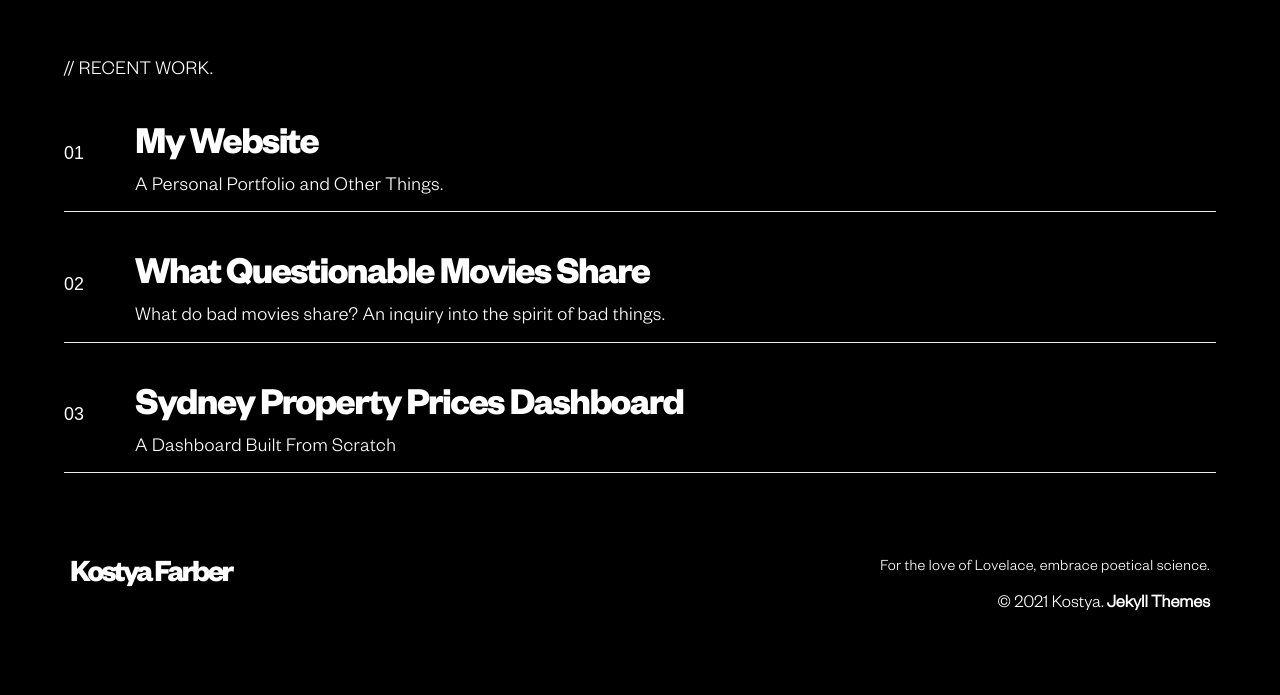
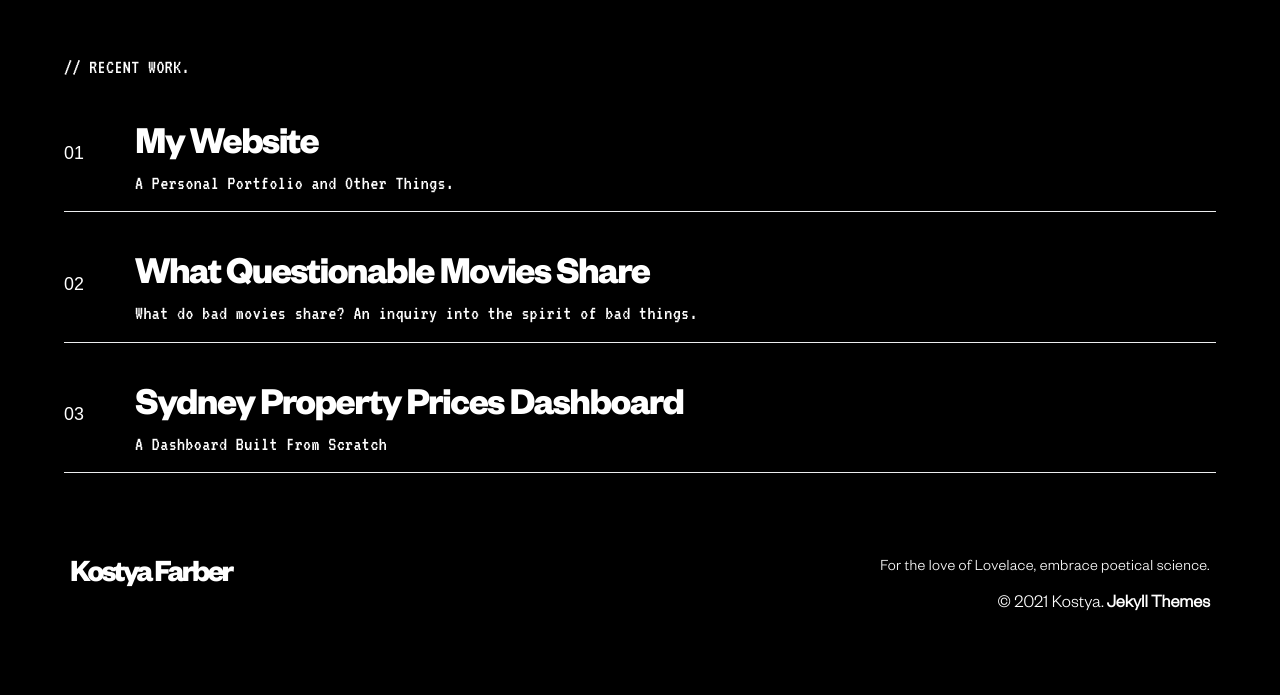
Before and after one commit to kostyafarber/kostyafarber.github.io, a Jekyll site: the page built from docs/index.html, in a window 1280 px wide. Shown: the part 938-1633 px from the top of the page. Built offline with Jekyll 4.4.1, drawn with Linux system fonts in a browser that asks for light colours; nearby versions of some CDN libraries; some web fonts are replaced.

Commit message:
fix in text syntax highlighting

```diff
--- a/docs/_sass/_includes/_section__about.scss
+++ b/docs/_sass/_includes/_section__about.scss
@@ -164,6 +164,7 @@
 
 .project_heading {
   margin-left: 5%;
+  font-family: VT323;
 }
 
 .me__image {
--- a/docs/_sass/_typography.scss
+++ b/docs/_sass/_typography.scss
@@ -255,7 +255,7 @@
   padding: .2em .4em;
   margin: 0;
   font-size: 95%;
-  background-color: rgba(110,118,129,.04);
+  background-color: rgba(241,241,241,.4);
   border-radius: 6px;
 }
 
```
